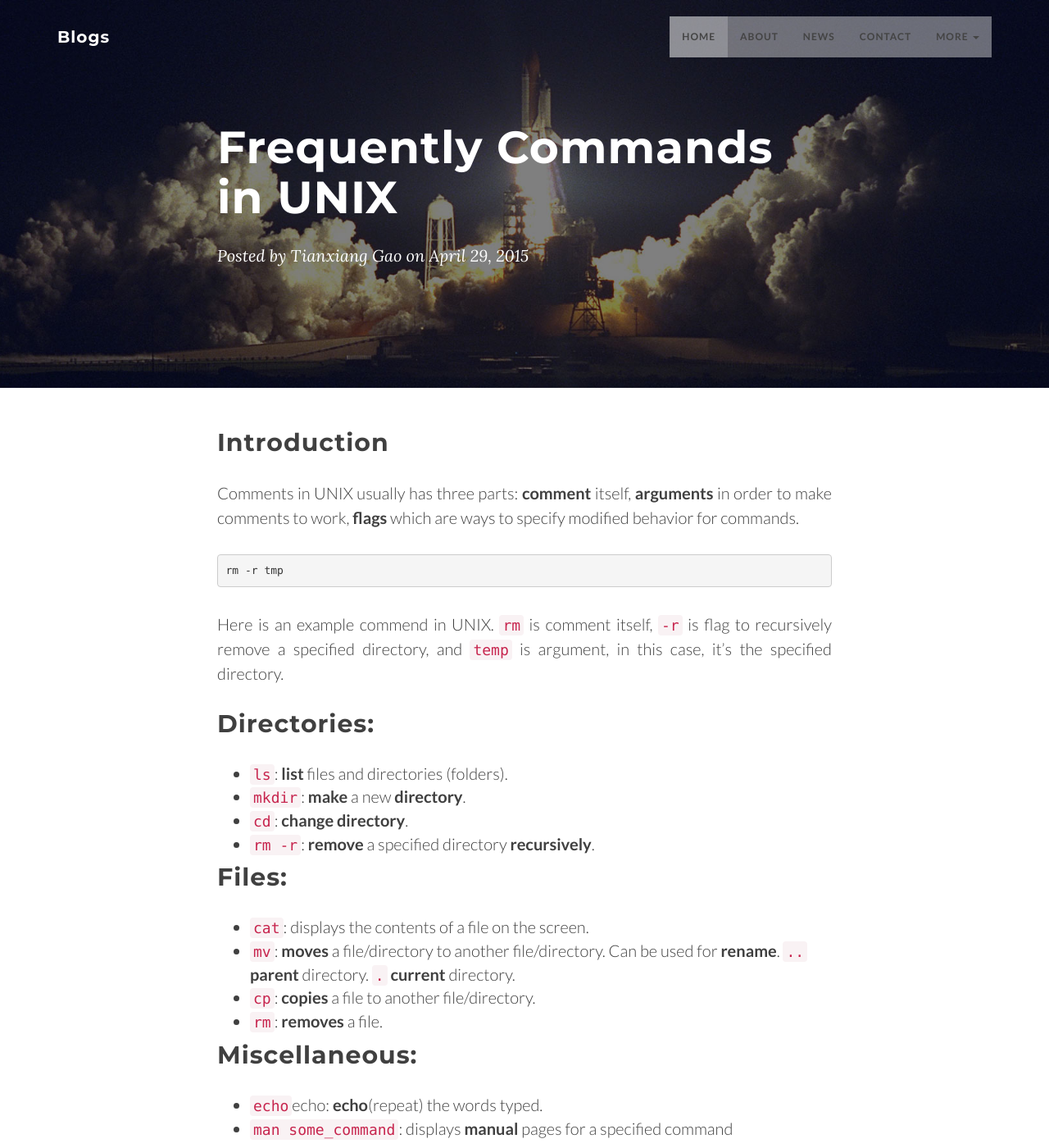
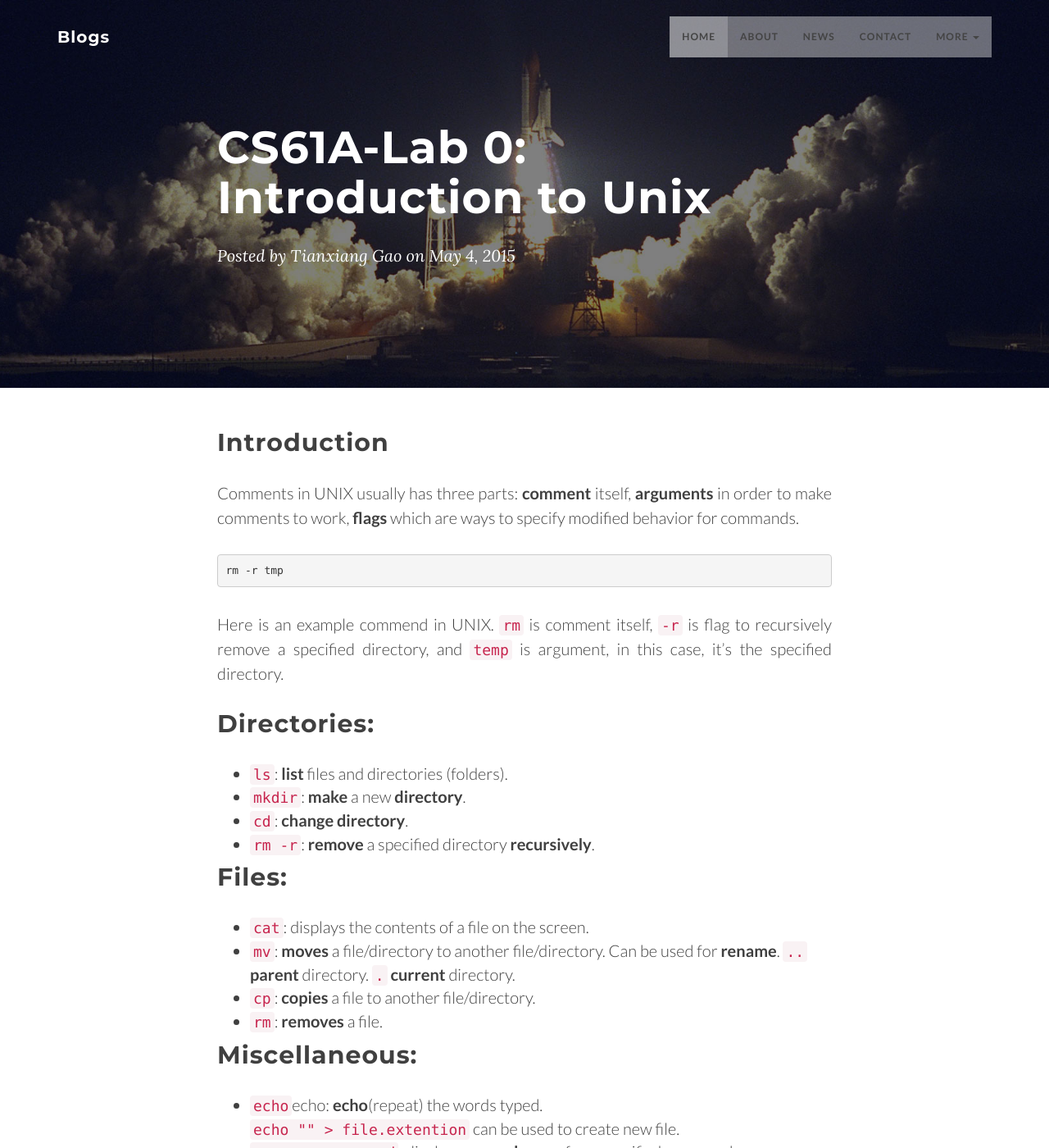
Before and after one commit to xuanix/blogs, a Jekyll site: the page built from _posts/2015-05-04-cs61a-lab00.markdown, in a window 1280 px wide and 1400 px high. Shown: the whole window at 82% size. Built offline with Jekyll 4.4.1, drawn with Linux system fonts in a browser that asks for light colours; nearby versions of some CDN libraries; comment, search, counter and statistics services are not loaded.

Commit message:
Complete lab 00

```diff
--- a/_posts/2015-04-29-UNIX-commands.markdown
+++ b/_posts/2015-05-04-cs61a-lab00.markdown
@@ -1,17 +1,17 @@
 ---
 layout:     post
-title: "Frequently Commands in UNIX"
+title: "CS61A-Lab 0: Introduction to Unix"
 subtitle:   ""
 author: "Tianxiang Gao"
-date: "April 29, 2015"
+date: "May 04, 2015"
 header-img: "img/post-bg-04.jpg"
 ---
 
 ## Introduction
 
 Comments in UNIX usually has three parts: **comment** itself, **arguments** in order to make comments to work, **flags** which are ways to specify modified behavior for commands.
+<pre><code>rm -r tmp</code></pre>
 
-	rm -r tmp
 
 Here is an example commend in UNIX. <code>rm</code> is comment itself, <code>-r</code> is flag to recursively remove a specified directory, and <code>temp</code> is argument, in this case, it's the specified directory.
 
@@ -32,5 +32,5 @@
 
 Miscellaneous:
 --------------
-* <code>echo</code>echo: <strong>echo</strong>(repeat) the words typed.
+* <code>echo</code>echo: <strong>echo</strong>(repeat) the words typed. <br><code>echo "" > file.extention</code> can be used to create new file.
 * <code>man some_command</code>: displays <strong>manual</strong> pages for a specified command
--- a/_posts/2015-05-06-disc02.markdown
+++ b/_posts/2015-05-10-cs61a-disc02.markdown
@@ -3,7 +3,7 @@
 title: "CS61A-Discussion 02"
 subtitle:   "Recursion, Tree Recursion"
 author: "Tianxiang Gao"
-date: "May 1, 2015"
+date: "May 10, 2015"
 header-img: "img/post-bg-02.jpg"
 ---
 Discussion 02: Recursion and Tree Recusion
```
